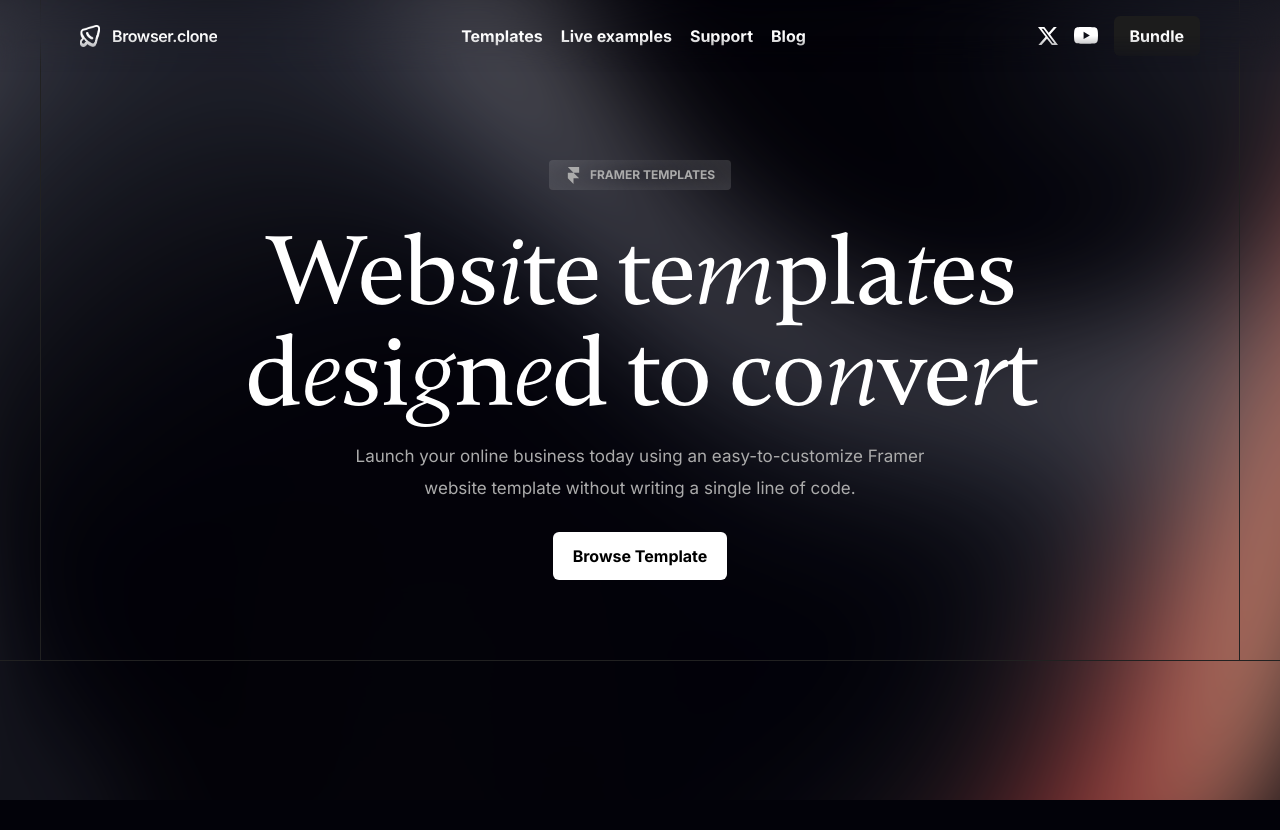
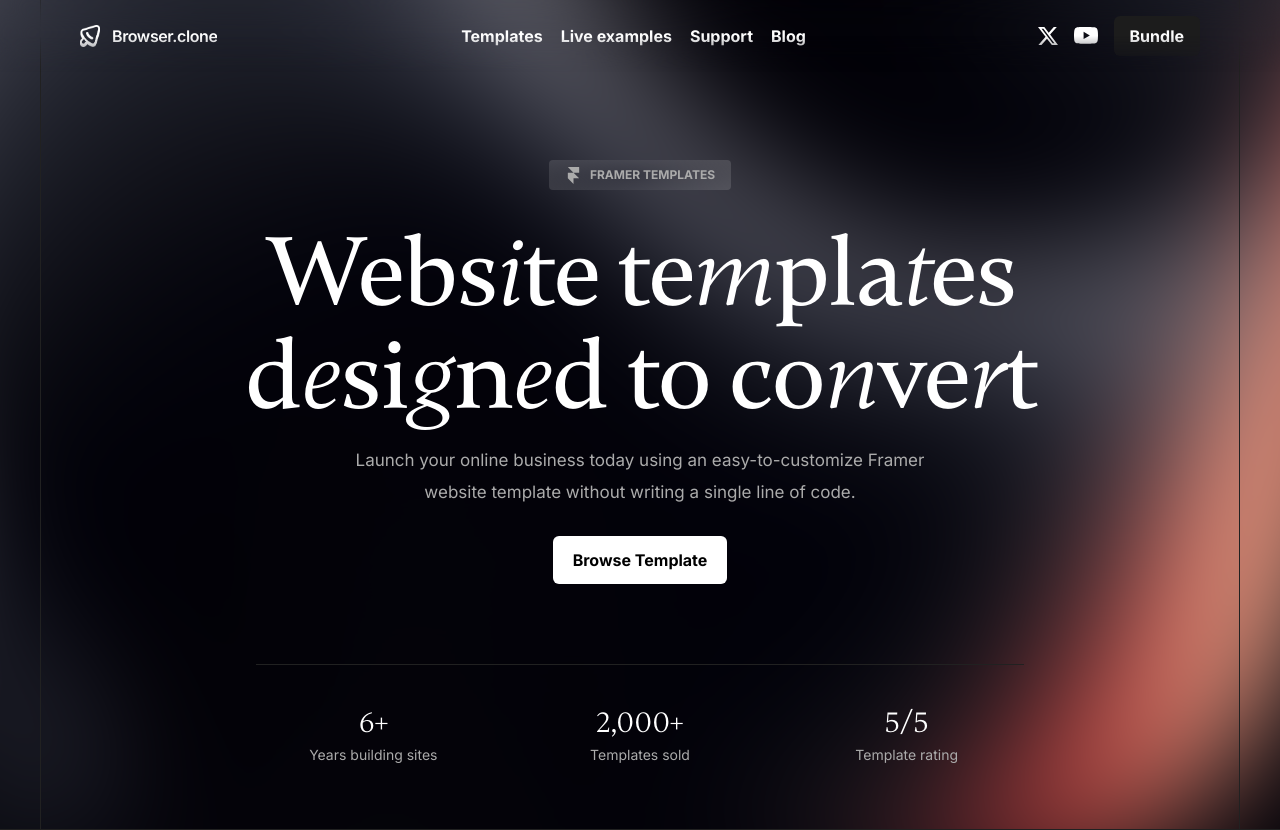
Before and after one commit to Rekaitoz/browser.supply-Clone, a Next.js app: page / in a window 1280 px wide. Before the commit the page ends 800 px from the top, so only its background shows below. Built offline with nearby package versions, Linux system fonts and the light colour scheme.

Commit message:
feat: implement FadeInOnce animation component and integrate it into the Home section for enhanced visibility effects

```diff
--- /dev/null
+++ b/components/animations/FadeInOnce.tsx
@@ -0,0 +1,61 @@
+"use client";
+
+import { useEffect, useRef, useState } from "react";
+
+type FadeInOnceProps = {
+  children: React.ReactNode;
+  className?: string;
+  delay?: number;
+  trigger?: "mount" | "scroll";
+  offset?: number;
+};
+
+export default function FadeInOnce({
+  children,
+  className = "",
+  delay = 0,
+  trigger = "scroll",
+  offset = 32,
+}: FadeInOnceProps) {
+  const ref = useRef<HTMLDivElement>(null);
+  const [isVisible, setIsVisible] = useState(false);
+
+  useEffect(() => {
+    if (trigger === "mount") {
+      const timer = window.setTimeout(() => setIsVisible(true), delay);
+      return () => window.clearTimeout(timer);
+    }
+
+    const element = ref.current;
+    if (!element) return;
+
+    const observer = new IntersectionObserver(
+      ([entry]) => {
+        if (entry.isIntersecting) {
+          window.setTimeout(() => setIsVisible(true), delay);
+          observer.disconnect();
+        }
+      },
+      { threshold: 0.15, rootMargin: "0px 0px -8% 0px" },
+    );
+
+    observer.observe(element);
+    return () => observer.disconnect();
+  }, [delay, trigger]);
+
+  return (
+    <div
+      ref={ref}
+      className={className}
+      style={{
+        opacity: isVisible ? 1 : 0,
+        transform: isVisible ? "translateY(0)" : `translateY(${offset}px)`,
+        transition: "opacity 0.8s cubic-bezier(0.22, 1, 0.36, 1), transform 0.8s cubic-bezier(0.22, 1, 0.36, 1)",
+        transitionDelay: isVisible ? `${delay}ms` : "0ms",
+        willChange: isVisible ? "auto" : "opacity, transform",
+      }}
+    >
+      {children}
+    </div>
+  );
+}
--- a/components/background/HeroBackground.tsx
+++ b/components/background/HeroBackground.tsx
@@ -1,25 +1,25 @@
-// components/background/HeroBackground.tsx
-
 import BackgroundImage from "./BackgroundImage";
 
 export default function HeroBackground() {
   return (
-        <>
     <BackgroundImage
       src="/images/backgrounds/home-1.avif"
       width={1078}
       height={1078}
       className="
+        pointer-events-none
+        absolute
+        -z-10
         max-w-none
-          left-1/2
         -translate-x-1/2
-          top-[-665px]
         -rotate-90
+        top-[-646px]
         blur-3xl
-          opacity-80
-          -z-10
+        left-[-250px]
+        tablet:left-1/2
+        tablet:top-[-800px]
+        desktop:top-[-750px]
       "
     />
-        </>
   );
 }
--- a/features/home/components/home.tsx
+++ b/features/home/components/home.tsx
@@ -1,31 +1,77 @@
-
 import HeroBackground from "@/components/background/HeroBackground";
 import Button from "@/components/Button";
+import FadeInOnce from "@/components/animations/FadeInOnce";
 import { SiFramer } from "react-icons/si";
 
 export default function Home() {
   return (
-    <section className="mx-auto w-full items-center border-b border-[#212121] px-10">
+    <section className="relative mx-auto w-full max-w-[100vw] overflow-x-hidden overflow-hidden border-b border-[#212121] px-4 tablet:px-6 desktop:px-10">
+      <HeroBackground />
+
       <section
         aria-labelledby="home-heading"
-        className="mx-auto flex  flex-col w-full items-center pt-40 pb-20 px-10 font-sans border border-[#212121] max-w-sm tablet:max-w-3xl desktop:max-w-[1440px] border-y-0 "
+        className="relative mx-auto flex w-full flex-col items-center border border-[#212121] border-y-0 px-4 pb-16 pt-28 tablet:pt-40 font-sans max-w-md tablet:max-w-4xl desktop:max-w-[1440px]"
       >
-        <HeroBackground />
-        <span className="flex items-center font-bold mb-6 gap-x-2 py-1.5 px-4 rounded-sm text-[12px] text-[#ababab] bg-[radial-gradient(86%_150%_at_47%,#fff0_0%,#fff3_100%)]"> <SiFramer size={17} /> FRAMER TEMPLATES</span>
-        <div className="w-full max-w-5xl mx-auto text-center pt-2">
-          <h1
-            id="home-heading"
-            className="text-[100px] font-medium tracking-tight leading-none text-white font-gambetta"
-          >
-            Webs<em>i</em>te te<em>m</em>pla<em>t</em>es d<em>e</em>si<em>g</em>n<em>e</em>d to co<em>n</em>ve<em>r</em>t
-          </h1>
-          <p className="mt-4 text-[17px] max-w-xl w-full mx-auto leading-8 text-[#ABABAB] ">
-            Launch your online business today using an easy-to-customize Framer website template without writing a single line of code.
-          </p>
-          <Button className="font-bold text-[16px] mt-7" rounded textColor="text-black" bgColor="bg-[#ffffff]">Browse Template</Button>
+
+        <FadeInOnce trigger="mount" delay={0}>
+          <span className="mb-6 flex items-center gap-x-2 rounded-sm bg-[radial-gradient(86%_150%_at_47%,#fff0_0%,#fff3_100%)] px-4 py-1.5 text-[12px] font-bold text-[#ababab]">
+            <SiFramer size={17} /> FRAMER TEMPLATES
+          </span>
+        </FadeInOnce>
+
+        <div className="mx-auto w-full max-w-5xl pt-2 text-center">
+          <FadeInOnce trigger="mount" delay={120}>
+            <h1
+              id="home-heading"
+              className="font-gambetta text-[clamp(2.25rem,10vw,6.25rem)] font-medium leading-[1.02] tracking-tight text-white"
+            >
+              Webs<em>i</em>te te<em>m</em>pla<em>t</em>es d<em>e</em>si<em>g</em>n<em>e</em>d
+              to co<em>n</em>ve<em>r</em>t
+            </h1>
+          </FadeInOnce>
+
+          <FadeInOnce trigger="mount" delay={240}>
+            <p className="mx-auto mt-4 w-full max-w-xl text-[15px] leading-7 text-[#ABABAB] tablet:text-[17px] tablet:leading-8">
+              Launch your online business today using an easy-to-customize Framer
+              website template without writing a single line of code.
+            </p>
+          </FadeInOnce>
+
+          <FadeInOnce trigger="mount" delay={360}>
+            <Button
+              className="mt-7 text-[16px] font-bold"
+              rounded
+              textColor="text-black"
+              bgColor="bg-[#ffffff]"
+            >
+              Browse Template
+            </Button>
+          </FadeInOnce>
         </div>
+
+        <FadeInOnce trigger="scroll" delay={0} className="mt-20 w-full">
+          <div className="mx-auto grid w-full max-w-3xl grid-cols-3 gap-4 border-t border-[#212121] pt-10 text-center tablet:gap-8">
+            <div>
+              <p className="font-gambetta text-2xl text-white tablet:text-3xl">6+</p>
+              <p className="mt-1 text-xs text-[#ababab] tablet:text-sm">
+                Years building sites
+              </p>
+            </div>
+            <div>
+              <p className="font-gambetta text-2xl text-white tablet:text-3xl">2,000+</p>
+              <p className="mt-1 text-xs text-[#ababab] tablet:text-sm">
+                Templates sold
+              </p>
+            </div>
+            <div>
+              <p className="font-gambetta text-2xl text-white tablet:text-3xl">5/5</p>
+              <p className="mt-1 text-xs text-[#ababab] tablet:text-sm">
+                Template rating
+              </p>
+            </div>
+          </div>
+        </FadeInOnce>
       </section>
     </section>
-
   );
 }
```
Lines whose indentation alone changed are shown as unchanged.
